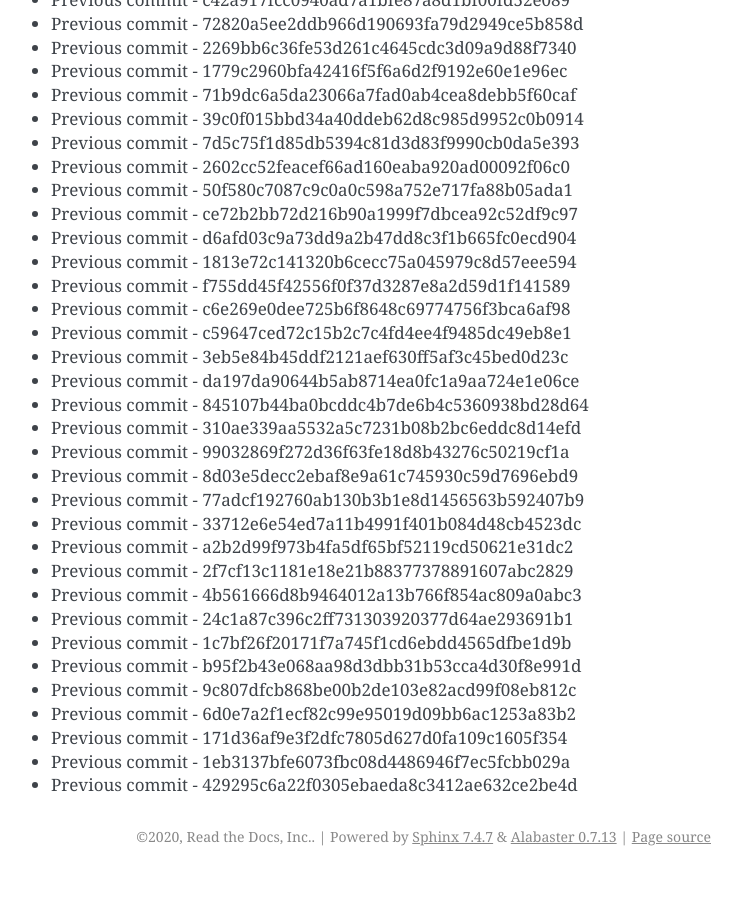
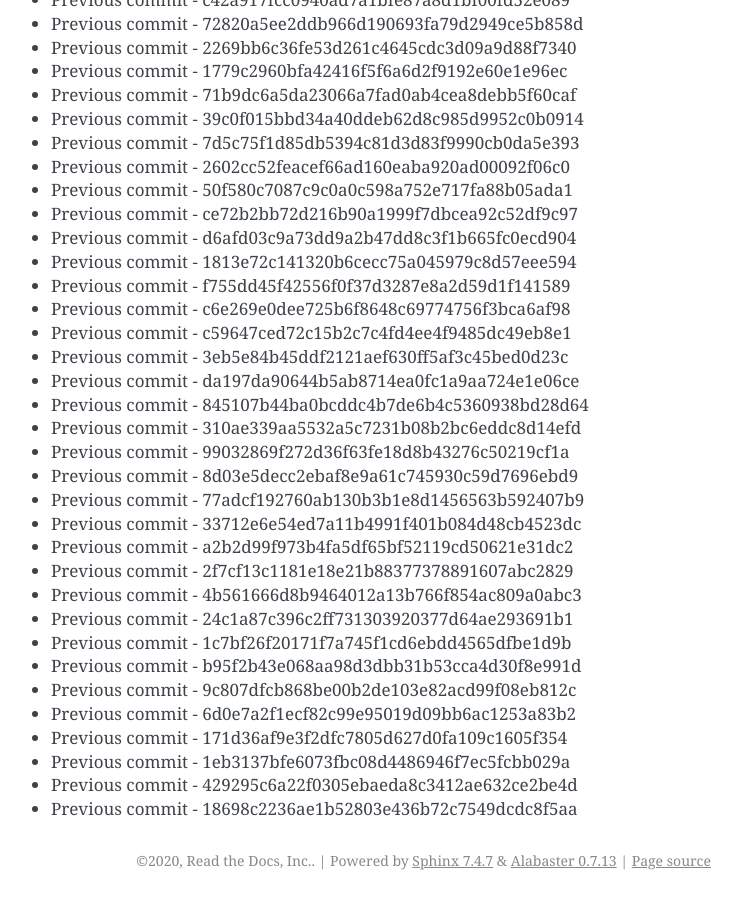
Before and after one commit to readthedocs/rtd-git-stresstest, a Sphinx documentation site: the page built from docs/updates.rst, in a window 1280 px wide and 900 px high, scrolled down 36089 px. Shown: the whole window, without its empty margins (399-1141 px from the left). Built offline with Sphinx 7.4.7, drawn with Linux system fonts in a browser that asks for light colours; before the commit the page ends 36965 px from its top, so only the background shows below that.

Commit message:
Generating commit from previous: 18698c2236ae1b52803e436b72c7549dcdc8f5aa

```diff
--- a/docs/updates.rst
+++ b/docs/updates.rst
@@ -1548,3 +1548,4 @@ It can be tested for any performance characteristics.
 * Previous commit - 171d36af9e3f2dfc7805d627d0fa109c1605f354
 * Previous commit - 1eb3137bfe6073fbc08d4486946f7ec5fcbb029a
 * Previous commit - 429295c6a22f0305ebaeda8c3412ae632ce2be4d
+* Previous commit - 18698c2236ae1b52803e436b72c7549dcdc8f5aa
```
